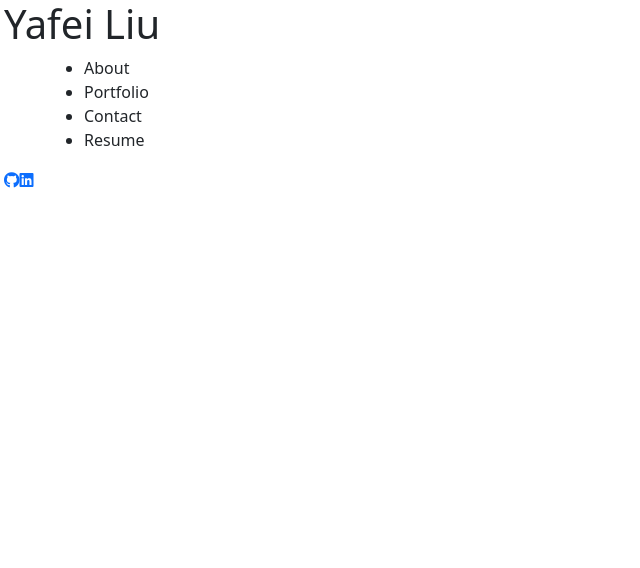
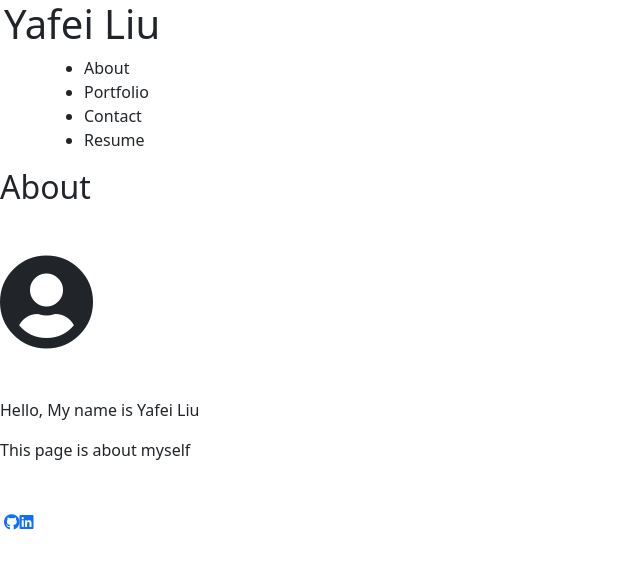
Before and after one commit to lyf703331869/portfolio, a React (Create React App) app: page / in a window 1280 px wide. Shown: the top 568 px of the page, without its empty margins (0-640 px from the left). Built offline with nearby package versions, Linux system fonts and the light colour scheme.

Commit message:
Added page content

```diff
--- a/src/App.js
+++ b/src/App.js
@@ -1,7 +1,7 @@
 import React, { useState } from "react";
 import Header from "./components/Header";
 import Nav from "./components/Nav";
-// import Page from "./components/Page";
+import Page from "./components/Page";
 import Footer from "./components/Footer";
 
 export default function App() {
@@ -27,10 +27,9 @@ export default function App() {
           currentPage={currentPage}
         ></Nav>
       </Header>
-      {/* <main>
+      <main>
         <Page currentPage={currentPage}></Page>
       </main>
-      <Footer /> */}
       <Footer />
     </div>
   );
--- a/src/components/Page/index.js
+++ b/src/components/Page/index.js
@@ -0,0 +1,31 @@
+import React from "react";
+import PageContent from "../PageContent";
+import About from "../About";
+import Portfolio from "../Portfolio";
+import Contact from "../Contact";
+import Resume from "../Resume";
+import { capitalizeFirstLetter } from "../../utils/helpers";
+
+export default function Page({ currentPage }) {
+  const renderPage = () => {
+    switch (currentPage.name) {
+      case "about me":
+        return <About />;
+      case "portfolio":
+        return <Portfolio />;
+      case "contact":
+        return <Contact />;
+      case "resume":
+        return <Resume />;
+      default:
+        return <About />;
+    }
+  };
+
+  return (
+    <section>
+      <h2>{capitalizeFirstLetter(currentPage.name)}</h2>
+      <PageContent>{renderPage()}</PageContent>
+    </section>
+  );
+}
--- /dev/null
+++ b/src/components/PageContent/index.js
@@ -0,0 +1,5 @@
+import React from "react";
+
+export default function PageContent({ children }) {
+  return <div>{children}</div>;
+}
--- a/src/components/Portfolio/index.js
+++ b/src/components/Portfolio/index.js
@@ -4,13 +4,7 @@ import Project from "../Project";
 export default function Portfolio() {
   const [projects] = useState([
     {
-      name: "project-1",
-      description: "MERN Stack",
-      link: "https://github.com",
-      repo: "https://github.com",
-    },
-    {
-      name: "project-2",
+      name: "kindler",
       description: "MERN Stack",
       link: "https://github.com",
       repo: "https://github.com",
```
Also changed, not shown: src/assets/projects/kindler.jpg (added).
